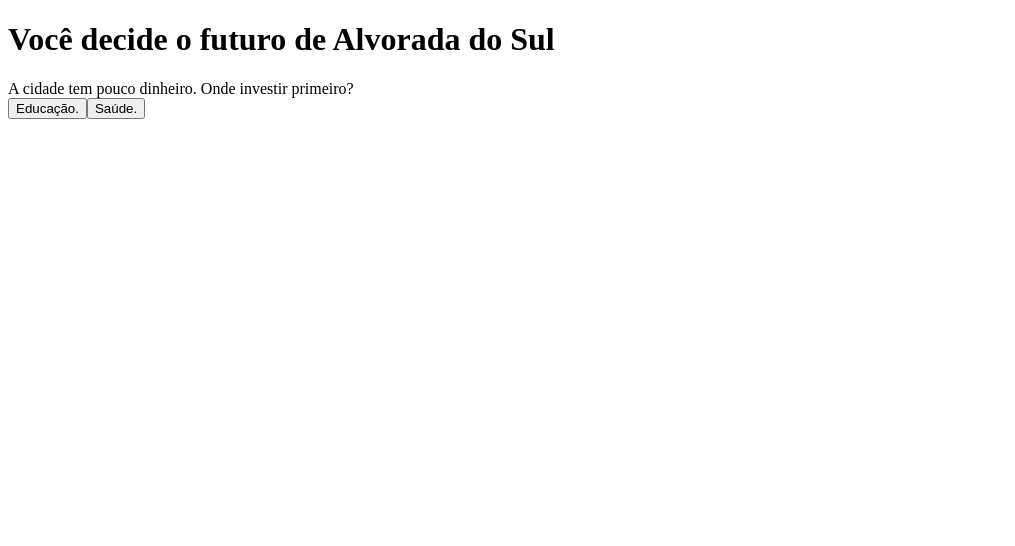
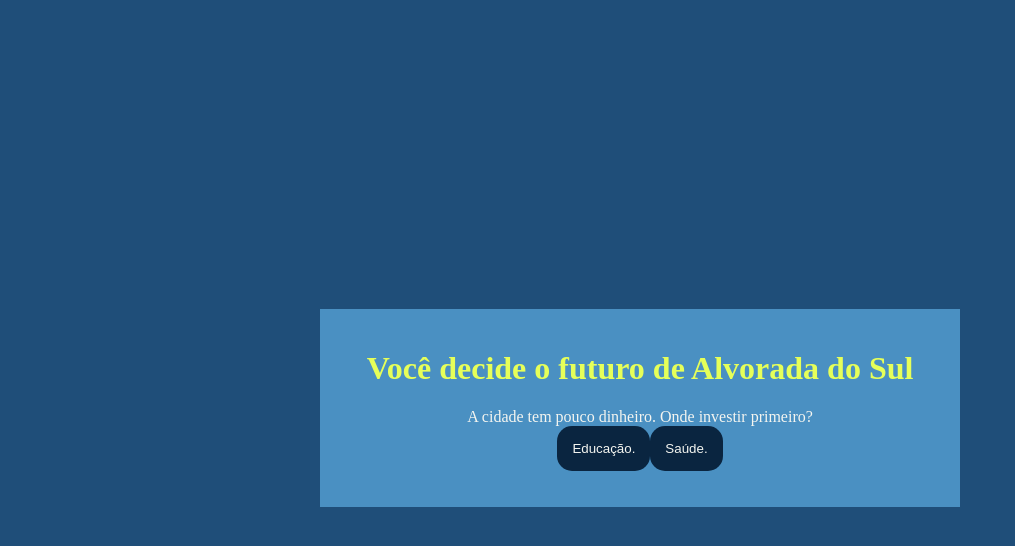
Before and after one commit to anafpedrao/historia_interativa_JS, a plain HTML site: page index.html in a window 1280 px wide. Shown: the whole page, without its empty margins (0-1015 px from the left). Drawn offline with Linux system fonts and the light colour scheme.

Commit message:
Add files via upload

```diff
--- a/main.js
+++ b/main.js
@@ -10,12 +10,11 @@ const perguntas = [
     alternativas: [
       {
         texto: "Educação.",
-        afirmacao: "afirmacao"
+        afirmacao: "A cidade investiu em educação, melhorando a aprendizagem dos alunos e criando oportunidades para o futuro."
       },
       {
         texto: "Saúde.",
-        afirmacao: "afirmacao"
-
+        afirmacao: "A cidade priorizou a saúde, ampliando o atendimento médico e melhorando a qualidade de vida da população."
       }
     ]
   },
@@ -24,11 +23,11 @@ const perguntas = [
     alternativas: [
       {
         texto: "Investir em infraestrutura.",
-        afirmacao: "afirmacao"
+        afirmacao: "A cidade investiu em infraestrutura hídrica, reduzindo o desperdício e melhorando o abastecimento de água."
       },
       {
         texto: "Criar campanhas de conscientização.",
-        afirmacao: "afirmacao"
+        afirmacao: "A cidade promoveu campanhas de conscientização, incentivando a população a economizar água e adotar hábitos sustentáveis."
       }
     ]
   },
@@ -37,11 +36,11 @@ const perguntas = [
     alternativas: [
       {
         texto: "Aumentar a coleta.",
-        afirmacao: "afirmacao"
+        afirmacao: "A cidade ampliou a coleta de resíduos, deixando as ruas mais limpas e reduzindo os problemas causados pelo descarte inadequado."
       },
       {
         texto: "Investir em reciclagem.",
-        afirmacao: "afirmacao"
+        afirmacao: "A cidade fortaleceu a reciclagem, diminuiu a quantidade de resíduos enviados aos aterros e gerou oportunidades de trabalho."
       }
     ]
   },
@@ -49,38 +48,43 @@ const perguntas = [
     enunciado: "O trânsito está piorando.",
     alternativas: [
       {
-        texto: " Melhorar o transporte público.",
-        afirmacao: "afirmacao"
+        texto: "Melhorar o transporte público.",
+        afirmacao: "A cidade melhorou o transporte público, incentivando seu uso, reduzindo a quantidade de carros nas ruas e diminuindo a poluição."
       },
       {
         texto: "Construir novas vias.",
-        afirmacao: "afirmacao"
+        afirmacao: "A cidade construiu novas vias, facilitando inicialmente a circulação de veículos, mas aumentando os custos e a necessidade de planejamento ambiental."
       }
     ]
-
   },
   {
     enunciado: "Depois de quatro anos:",
     alternativas: [
       {
-        texto: " A cidade ficou mais sustentável.",
-        afirmacao: "afirmacao"
+        texto: "A cidade ficou mais sustentável.",
+        afirmacao: "Ao final de quatro anos, a cidade se tornou mais sustentável, com melhores serviços públicos, menos desperdício e maior preocupação ambiental."
       },
       {
         texto: "A cidade melhorou economicamente, mas ainda enfrenta problemas ambientais.",
-        afirmacao: "afirmacao"
-
+        afirmacao: "Ao final de quatro anos, a economia da cidade cresceu, mas os investimentos priorizaram o desenvolvimento econômico e alguns problemas ambientais continuaram sem solução."
       }
     ]
-  },
+  }
 ];
 
 let atual = 0;
 let perguntaAtual;
+let historiaFinal = "";
 
 function mostraPergunta() {
+  if (atual >= perguntas.length) {
+    mostraResultado();
+    return;
+  }
+
   perguntaAtual = perguntas[atual];
-  caixaPerguntas.textContent = perguntaAtual.enunciado
+  caixaPerguntas.textContent = perguntaAtual.enunciado;
+  caixaAlternativas.textContent = "";
   mostraAlternativas();
 }
 
@@ -88,12 +92,22 @@ function mostraAlternativas() {
   for (const alternativa of perguntaAtual.alternativas) {
     const botaoAlternativa = document.createElement("button");
     botaoAlternativa.textContent = alternativa.texto;
-    botaoAlternativa.addEventListener("click", function () {
-      atual++;
-      mostraPergunta();
-    })
+    botaoAlternativa.addEventListener("click", () => respostaSelecionada(alternativa));
     caixaAlternativas.appendChild(botaoAlternativa);
   }
 }
 
+function respostaSelecionada(opcaoSelecionada) {
+  const afirmacao = opcaoSelecionada.afirmacao;
+  historiaFinal += afirmacao + " ";
+  atual++;
+  mostraPergunta();
+}
+
+function mostraResultado() {
+  caixaPerguntas.textContent = "Em 2030...";
+  textoResultado.textContent = historiaFinal;
+  caixaAlternativas.textContent = "";
+}
+
 mostraPergunta();
--- a/style.css
+++ b/style.css
@@ -0,0 +1,37 @@
+:root{
+    --cor-fundo: #1F4E79;
+    --cor-principal: #4A90C2;
+    --cor-secundaria: #0A2540;
+    --cor-destaque:#E6FF59;
+    --cor-texto:#F4F5F0;
+}
+body{
+    background-color: var(--cor-fundo);
+    color: var(--cor-texto);
+    display: flex;
+    justify-content: center;
+    align-items: center;
+    min-height: 100vh;
+}
+.caixa-principal{
+    background-color: var(--cor-principal);
+    width: 90%;
+    max-width: 600px;
+    text-align: center;
+    padding: 20px;
+}
+h1{
+    color: var(--cor-destaque);
+}
+button{
+    background-color: var(--cor-secundaria);
+    color: var(--cor-texto);
+    border: none;
+    border-radius: 15px;
+    padding: 15px;
+    transition: background-color 0.3s;
+}
+button:hover{
+    background-color: var(--cor-destaque);
+    color: var(--cor-principal);
+}
```
Also changed, not shown: index.html (+1 -3 lines).
